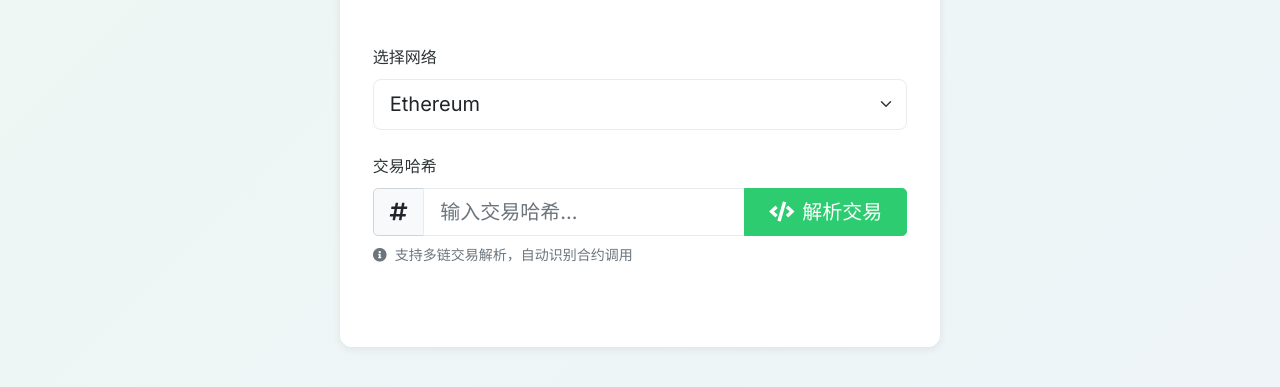
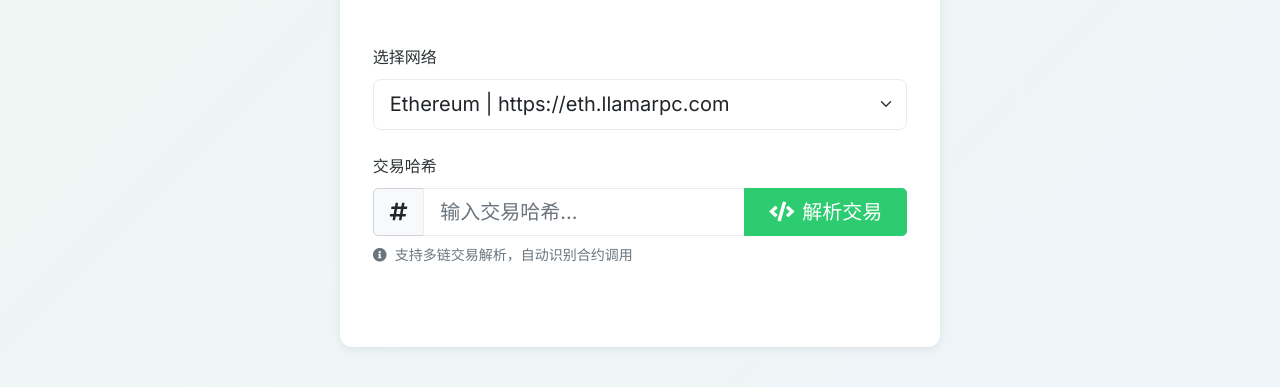
Before and after one commit to NiaoCoin/ChainScope.giuhub.io, a plain HTML site: page index.html in a window 1280 px wide. Shown: the part 353-740 px from the top of the page. Drawn offline with nearby package versions, Linux system fonts and the light colour scheme; some packages are replaced by stand-ins of ours; a script that the page names is missing.

Commit message:
Update index.html
add

```diff
--- a/index.html
+++ b/index.html
@@ -50,17 +50,29 @@
                         <div class="form-group mb-4">
                             <label class="form-label mb-2">选择网络</label>
                             <select id="networkSelect" class="form-select form-select-lg">
-                                <option value="https://mainnet.infura.io/v3/9aa3d95b3bc440fa88ea12eaa4456161">
-                                    <i class="fab fa-ethereum"></i> Ethereum
+                                <option value="https://eth.llamarpc.com">
+                                    Ethereum | https://eth.llamarpc.com
                                 </option>
                                 <option value="https://mainnet.era.zksync.io">
-                                    <i class="fas fa-bolt"></i> zkSync Era
+                                    zkSync Era | https://mainnet.era.zksync.io
                                 </option>
-                                <option value="https://bsc-dataseed1.binance.org">
-                                    <i class="fas fa-coins"></i> BSC
+                                <option value="https://arbitrum.llamarpc.com">
+                                    Arbitrum | https://arbitrum.llamarpc.com
+                                </option>
+                                <option value="https://optimism.llamarpc.com">
+                                    Optimism | https://optimism.llamarpc.com
                                 </option>
                                 <option value="https://mainnet.base.org">
-                                    <i class="fas fa-layer-group"></i> Base
+                                    Base | https://mainnet.base.org
+                                </option>
+                                <option value="https://rpc.scroll.io">
+                                    Scroll | https://rpc.scroll.io
+                                </option>
+                                <option value="https://linea.drpc.org">
+                                    Linea | https://linea.drpc.org
+                                </option>
+                                <option value="https://binance.llamarpc.com">
+                                    BSC | https://binance.llamarpc.com
                                 </option>
                             </select>
                         </div>
```
